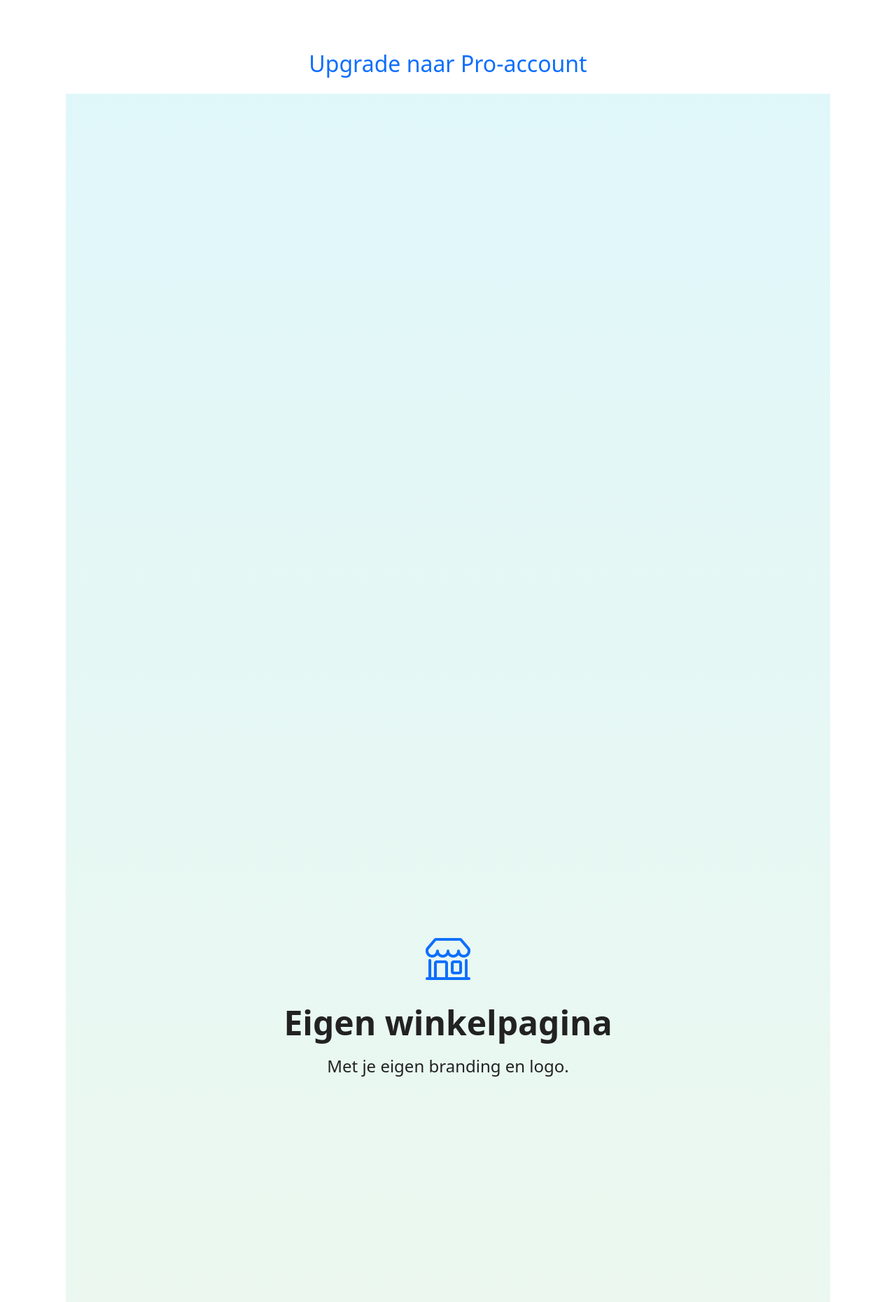
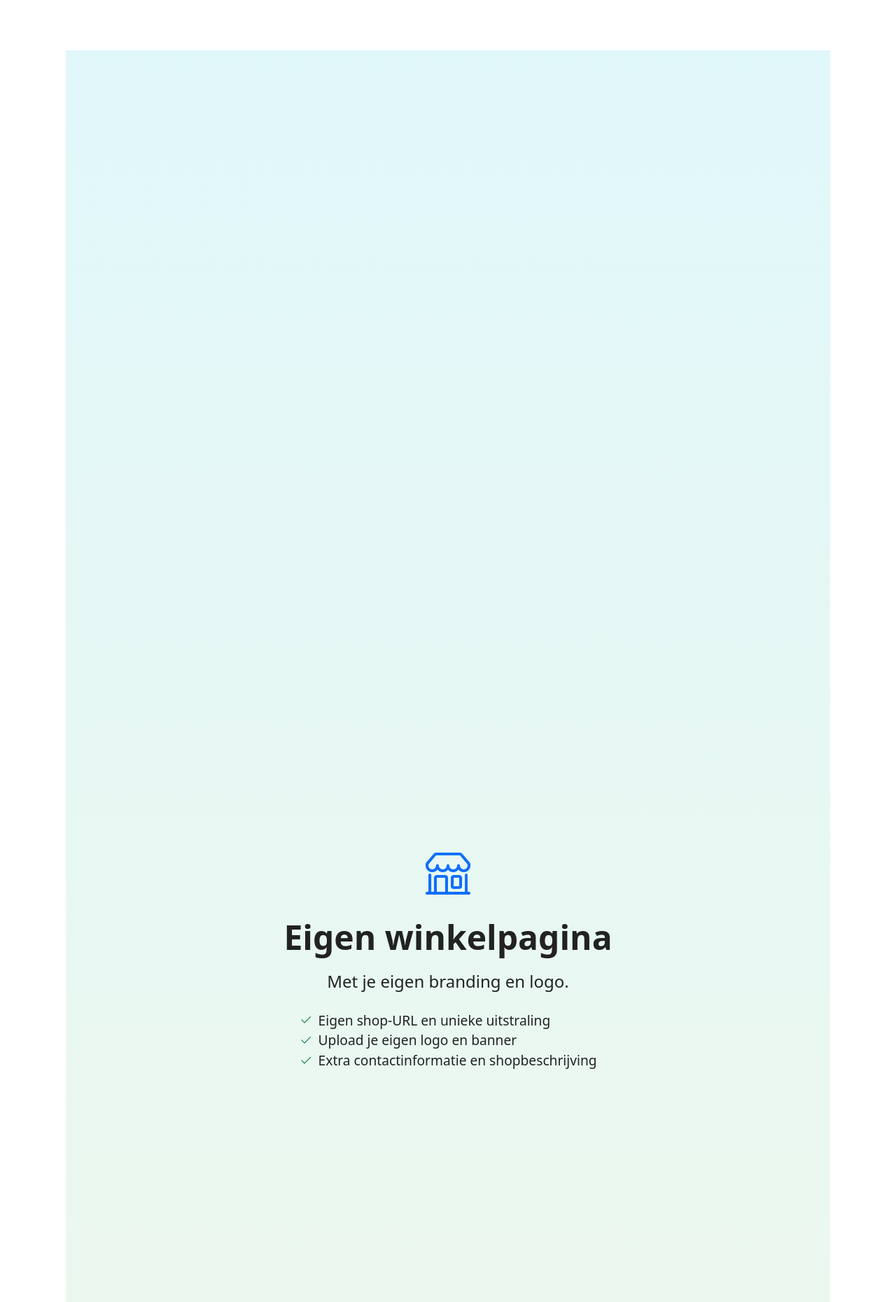
Before and after one commit to thomasvangompel/antiqua, a Flask app: page /upgrade_account in a window 1280 px wide. Shown: the part 60-1920 px from the top of the page at 70% size. Run offline with Flask 3, Linux system fonts and the light colour scheme; the visitor is signed in with stand-in values (Sample User, id 1); data that the repository does not hold is empty; parts of the project's set-up code (start-up, migrations or seed data) failed here and were passed over; some libraries are stand-ins or nearby versions.

Commit message:
upgrade account verbeterd

```diff
--- a/app/static/style.css
+++ b/app/static/style.css
@@ -452,3 +452,4 @@ img {
 .slide4 { background: linear-gradient(to bottom, #f1f8e9, #e3f2fd); color: #222; }
 .slide5 { background: linear-gradient(to bottom, #fffde7, #e0f2f1); color: #222; }
 .slide6 { background: linear-gradient(to bottom, #f3e5f5, #e0f7fa); color: #222; }
+.slide7 { background: linear-gradient(to bottom, #e0e7ff, #e0f2f1); color: #222; }
--- a/app/templates/upgrade_account.html
+++ b/app/templates/upgrade_account.html
@@ -2,44 +2,72 @@
 
 {% block content %}
 <div class="container py-5 text-center">
-  <h2 class="text-primary mb-4">Upgrade naar Pro-account</h2>
-
   <div class="slides-wrapper">
     <div class="slide slide1">
       <span class="slide-icon text-primary"><i class="bi bi-shop"></i></span>
       <h2 class="slide-title">Eigen winkelpagina</h2>
       <p class="slide-desc">Met je eigen branding en logo.</p>
+      <ul class="slide-list text-start" style="max-width: 500px; margin: 1rem auto; font-size: 1.2rem; list-style: none; padding-left: 0;">
+        <li><i class="bi bi-check2 text-success me-2"></i>Eigen shop-URL en unieke uitstraling</li>
+        <li><i class="bi bi-check2 text-success me-2"></i>Upload je eigen logo en banner</li>
+        <li><i class="bi bi-check2 text-success me-2"></i>Extra contactinformatie en shopbeschrijving</li>
+      </ul>
     </div>
     <div class="slide slide2">
       <span class="slide-icon text-success"><i class="bi bi-boxes"></i></span>
       <h2 class="slide-title">Uitgebreid beheer</h2>
       <p class="slide-desc">Beheer je collectie en voorraad eenvoudig.</p>
+      <ul class="slide-list text-start" style="max-width: 500px; margin: 1rem auto; font-size: 1.2rem; list-style: none; padding-left: 0;">
+        <li><i class="bi bi-check2 text-success me-2"></i>Snel boeken, kaarten, posters, kunst,... toevoegen</li>
+        <li><i class="bi bi-check2 text-success me-2"></i>Voorraad en prijzen direct aanpassen</li>
+        <li><i class="bi bi-check2 text-success me-2"></i>Overzicht van je hele aanbod</li>
+      </ul>
     </div>
     <div class="slide slide3">
       <span class="slide-icon text-info"><i class="bi bi-bar-chart"></i></span>
       <h2 class="slide-title">Geavanceerde analyse</h2>
       <p class="slide-desc">Bekijk statistieken van verkopen en bezoekers.</p>
+      <ul class="slide-list text-start" style="max-width: 500px; margin: 1rem auto; font-size: 1.2rem; list-style: none; padding-left: 0;">
+        <li><i class="bi bi-check2 text-success me-2"></i>Inzicht in je best verkopende items</li>
+        <li><i class="bi bi-check2 text-success me-2"></i>Bekijk bezoekersaantallen per dag</li>
+        <li><i class="bi bi-check2 text-success me-2"></i>Analyse van je omzet en trends</li>
+      </ul>
     </div>
     <div class="slide slide4">
       <span class="slide-icon text-warning"><i class="bi bi-calendar-check"></i></span>
       <h2 class="slide-title">Afspraakbeheer</h2>
       <p class="slide-desc">Kalender voor afhalen en afspraken.</p>
+      <ul class="slide-list text-start" style="max-width: 500px; margin: 1rem auto; font-size: 1.2rem; list-style: none; padding-left: 0;">
+        <li><i class="bi bi-check2 text-success me-2"></i>Plan eenvoudig ophaalmomenten met klanten</li>
+        <li><i class="bi bi-check2 text-success me-2"></i>Klanten kiezen zelf een tijdslot</li>
+        <li><i class="bi bi-check2 text-success me-2"></i>Overzichtelijke agenda voor alle afspraken</li>
+        <li><i class="bi bi-check2 text-success me-2"></i>Voorkom dubbele boekingen</li>
+      </ul>
     </div>
     <div class="slide slide5">
       <span class="slide-icon text-danger"><i class="bi bi-gift"></i></span>
       <h2 class="slide-title">Tot 250 items gratis</h2>
       <p class="slide-desc">Daarna voordelig uitbreiden.</p>
+      <ul class="slide-list text-start" style="max-width: 500px; margin: 1rem auto; font-size: 1.2rem; list-style: none; padding-left: 0;">
+        <li><i class="bi bi-check2 text-success me-2"></i>Gratis tot 250 boeken, kaarten, posters,kunst, ... </li>
+        <li><i class="bi bi-check2 text-success me-2"></i>Betaalbare uitbreiding voor grotere collecties</li>
+        <li><i class="bi bi-check2 text-success me-2"></i>Geen verborgen kosten</li>
+      </ul>
     </div>
     <div class="slide slide6">
       <span class="slide-icon text-dark"><i class="bi bi-lightning-charge"></i></span>
       <h2 class="slide-title">Snelle support & exclusieve functies</h2>
       <p class="slide-desc">Altijd hulp en toegang tot nieuwe features.</p>
+      <ul class="slide-list text-start" style="max-width: 500px; margin: 1rem auto; font-size: 1.2rem; list-style: none; padding-left: 0;">
+        <li><i class="bi bi-check2 text-success me-2"></i>Directe hulp bij vragen of problemen</li>
+        <li><i class="bi bi-check2 text-success me-2"></i>Toegang tot nieuwe en exclusieve functies</li>
+        <li><i class="bi bi-check2 text-success me-2"></i>Regelmatig updates en verbeteringen</li>
+      </ul>
     </div>
-  </div>
-
-  <div class="row justify-content-center mb-4">
-    <div class="col-lg-8 col-md-10">
-      <div class="card shadow h-100">
+    <div class="slide slide7">
+      <h2 class="slide-title">Pro upgrade Gratis </h2>
+      <div class="d-flex justify-content-center w-100">
+        <div class="card shadow h-100 w-100" style="max-width: 600px; margin: 0 auto;">
           <div class="card-body">
             <form method="POST" action="{{ url_for('main.upgrade_account') }}">
               <fieldset>
@@ -62,65 +90,14 @@
                 {% endfor %}
               </fieldset>
             </form>
-
             <a href="{{ url_for('main.dashboard') }}" class="btn btn-secondary mt-3">Annuleer</a>
           </div>
         </div>
       </div>
     </div>
   </div>
+</div>
 {% endblock %}
-
-
-<style>
-  .slides-wrapper {
-    position: relative;
-    margin-bottom: 2rem;
-  }
-  .slide {
-    position: sticky;
-    top: 0;
-    min-height: 100vh;
-    display: flex;
-    flex-direction: column;
-    align-items: center;
-    justify-content: center;
-    z-index: 1;
-    opacity: 0;
-    transform: translateY(30px);
-    transition: opacity 0.7s cubic-bezier(.5,0,.5,1), transform 0.7s cubic-bezier(.5,0,.5,1);
-  }
-  .slide.is-visible {
-    opacity: 1;
-    transform: none;
-  }
-  .slide-title {
-    font-size: 3rem;
-    font-weight: bold;
-    margin-bottom: 1rem;
-    text-align: center;
-  }
-  .slide-icon {
-    font-size: 4rem;
-    margin-bottom: 1rem;
-    display: block;
-    text-align: center;
-  }
-  .slide-desc {
-    font-size: 1.5rem;
-    text-align: center;
-    margin-bottom: 0.5rem;
-  }
-  .slide1 { background: linear-gradient(to bottom, #bbf7d0, #bfdbfe); color: #222; }
-  .slide2 { background: linear-gradient(to bottom, #312e81, #6d28d9); color: #fff; }
-  .slide3 { background: linear-gradient(to bottom, #6d28d9, #db2777); color: #fff; }
-  .slide4 { background: linear-gradient(to bottom, #bfdbfe, #c7d2fe); color: #222; }
-  .slide5 { background: linear-gradient(to bottom, #fca5a5, #fcd34d); color: #222; }
-  .slide6 { background: linear-gradient(to bottom, #f3f4f6, #a7f3d0); color: #222; }
-</style>
-
-
-
 
 {% block scripts %}
 <script>
@@ -141,3 +118,28 @@ document.addEventListener('DOMContentLoaded', function() {
 });
 </script>
 {% endblock %}
+
+<style>
+  /* ...bestaande slide styles... */
+  .slide-list {
+    max-width: 500px;
+    margin: 1rem auto;
+    font-size: 1.2rem;
+    list-style: none;
+    padding-left: 0;
+    word-break: break-word;
+    white-space: normal;
+  }
+  .slide-list li {
+    display: flex;
+    align-items: flex-start;
+    margin-bottom: 0.5rem;
+    line-height: 1.4;
+    word-break: break-word;
+    white-space: normal;
+  }
+  .slide-list i {
+    flex-shrink: 0;
+    margin-top: 0.15em;
+  }
+</style>
```
Lines whose indentation alone changed are shown as unchanged.
